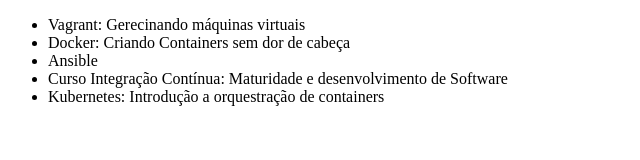
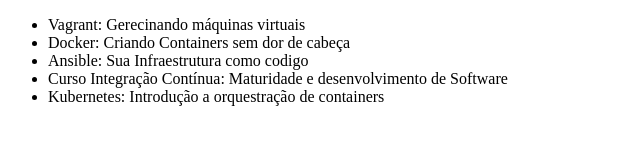
Before and after one commit to suelen397/Alura, a plain HTML site: page index.html in a window 1280 px wide. Shown: the whole page, without its empty margins (0-640 px from the left). Drawn offline with Linux system fonts and the light colour scheme.

Commit message:
Alterando o nome do curso de Ansible

```diff
--- a/index.html
+++ b/index.html
@@ -8,7 +8,7 @@
     <ul>
         <li>Vagrant: Gerecinando máquinas virtuais</li>
         <li>Docker: Criando Containers sem dor de cabeça </li>
-        <li>Ansible</li>
+        <li>Ansible: Sua Infraestrutura como codigo</li>
         <li>Curso Integração Contínua: Maturidade e desenvolvimento de Software</li>
         <li>Kubernetes: Introdução a orquestração de containers</li>
     </ul>
```
